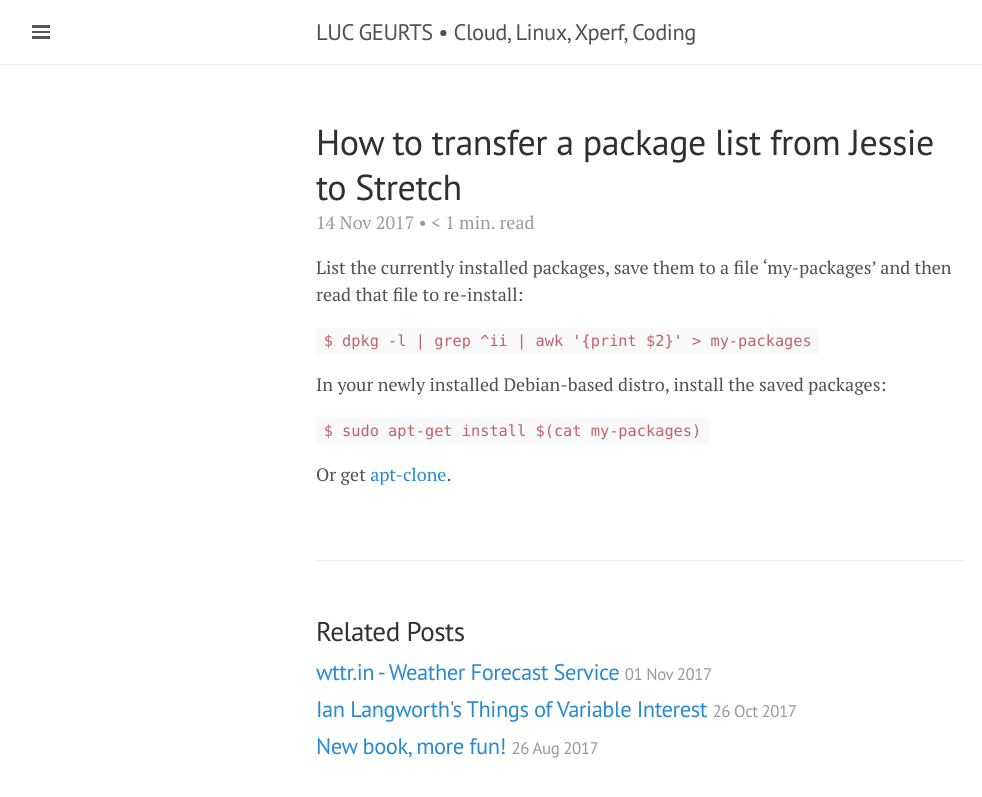
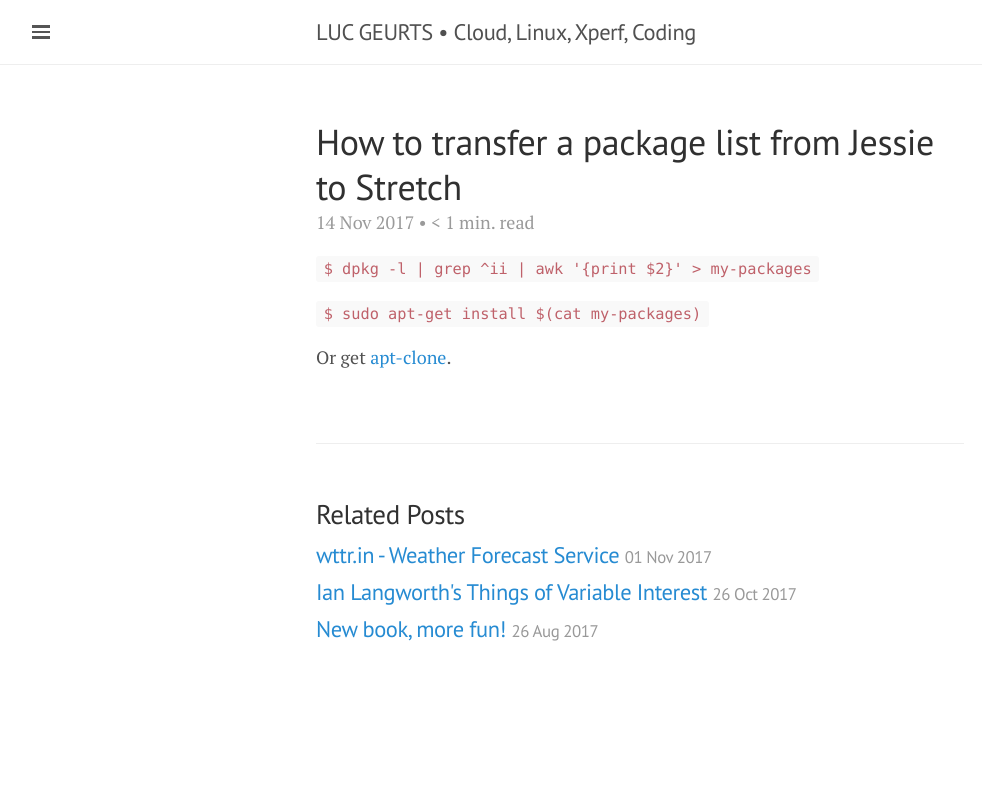
Before and after one commit to lgeurts/lgeurts.github.io, a Jekyll site: the page built from _posts/2017-11-14-transfer-packages-from-jessie-to-stretch.md, in a window 1280 px wide. Shown: the top 797 px of the page, without its empty margins (0-982 px from the left). Built offline with Jekyll 4.4.1, drawn with Linux system fonts in a browser that asks for light colours; nearby versions of some CDN libraries; comment, search, counter and statistics services are not loaded.

Commit message:
Update 2017-11-14-transfer-packages-from-jessie-to-stretch.md

````diff
--- a/_posts/2017-11-14-transfer-packages-from-jessie-to-stretch.md
+++ b/_posts/2017-11-14-transfer-packages-from-jessie-to-stretch.md
@@ -7,11 +7,7 @@ category: Open Source
 tags: [ Debian Linux ]
 ---
 
-List the currently installed packages, save them to a file 'my-packages' and then read that file to re-install:
-
 ```$ dpkg -l | grep ^ii | awk '{print $2}' > my-packages```
-
-In your newly installed Debian-based distro, install the saved packages:
 
 ```$ sudo apt-get install $(cat my-packages)```
 
````
